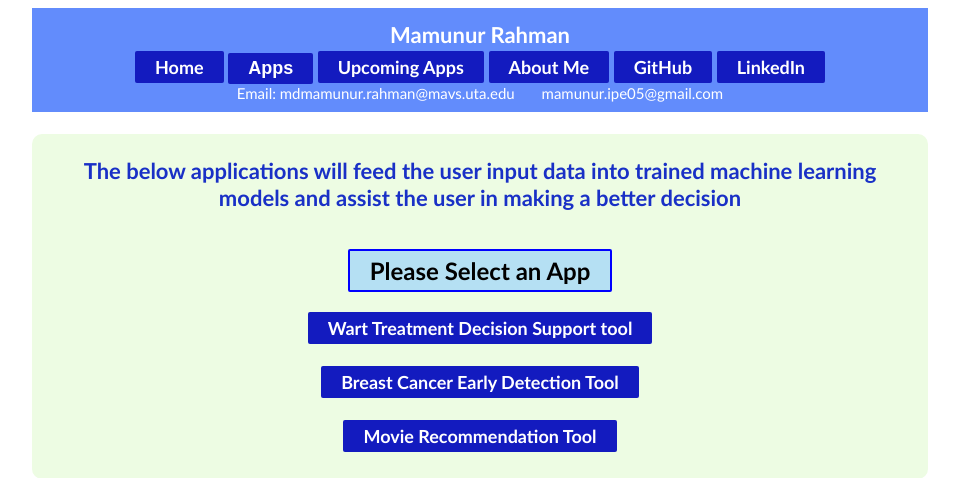
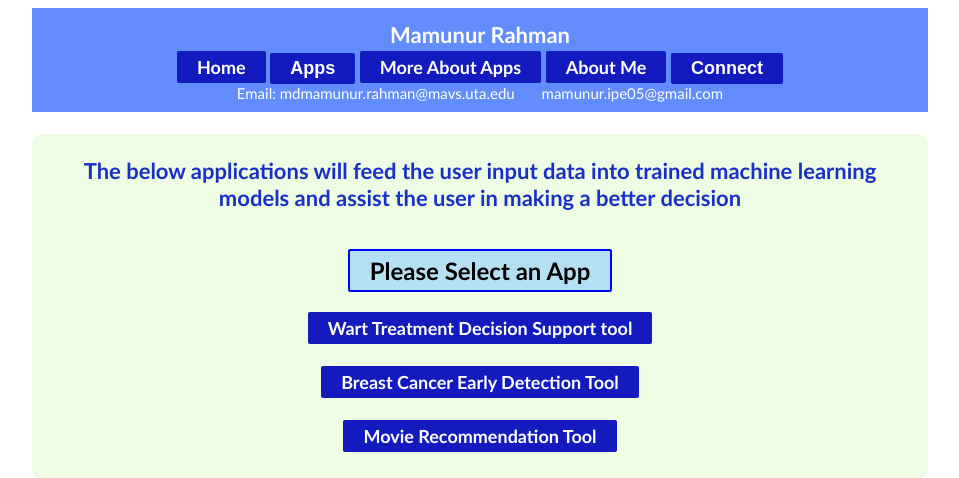
Before and after one commit to mamunur-ipe/ML-model-deployment, a Flask app: page / in a window 1280 px wide. Shown: the top 478 px of the page, without its empty margins (160-1119 px from the left). Run offline with Flask 2, Linux system fonts and the light colour scheme.

Commit message:
Update header.html

```diff
--- a/templates/header.html
+++ b/templates/header.html
@@ -20,14 +20,19 @@
                   <div class="dropdown-content">
                       <a href="{{ url_for('input_breast_cancer') }}">Breast Cancer Early Detection Tool</a>
                       <a href="{{ url_for('input_wart') }}">Wart Treatment Decision Support Tool</a>
-                      <a href="{{ url_for('input_movie_recommender') }}">Movie Recommendation Tool</a>
+                      <a href="{{ url_for('input_movie_recommender') }}">Movie Recommendation Engine </a>
                   </div>
             </div>
+                <a href="{{ url_for('more_about_apps') }}"> More About Apps </a>
+                <a href="{{ url_for('about_me') }}"> About Me </a>
 
-            <a href="{{ url_for('upcoming_projects') }}"> Upcoming Apps </a>
-            <a href="{{ url_for('about_me') }}"> About Me </a>
-            <a href="https://github.com/mamunur-ipe" target="_blank"> GitHub </a>
-            <a href="https://www.linkedin.com/in/mamunur-rahman-9b5a7baa/" target="_blank"> LinkedIn </a>
+            <div class="dropdown">
+            <button class="dropbtn"> Connect </button>
+                  <div class="dropdown-content">
+                      <a href="https://www.linkedin.com/in/mamunur-rahman-9b5a7baa/" target="_blank"> My LinkedIn </a>
+                      <a href="https://github.com/mamunur-ipe" target="_blank"> My GitHub </a>
+                  </div>
+            </div>
             <br>
             <div id="font15"> Email: mdmamunur.rahman@mavs.uta.edu &nbsp; &nbsp; &nbsp; mamunur.ipe05@gmail.com</div>
 
@@ -35,6 +40,7 @@
       </div>
     </header>
 
+
 {% block content %}
 {% endblock %}
 
```
